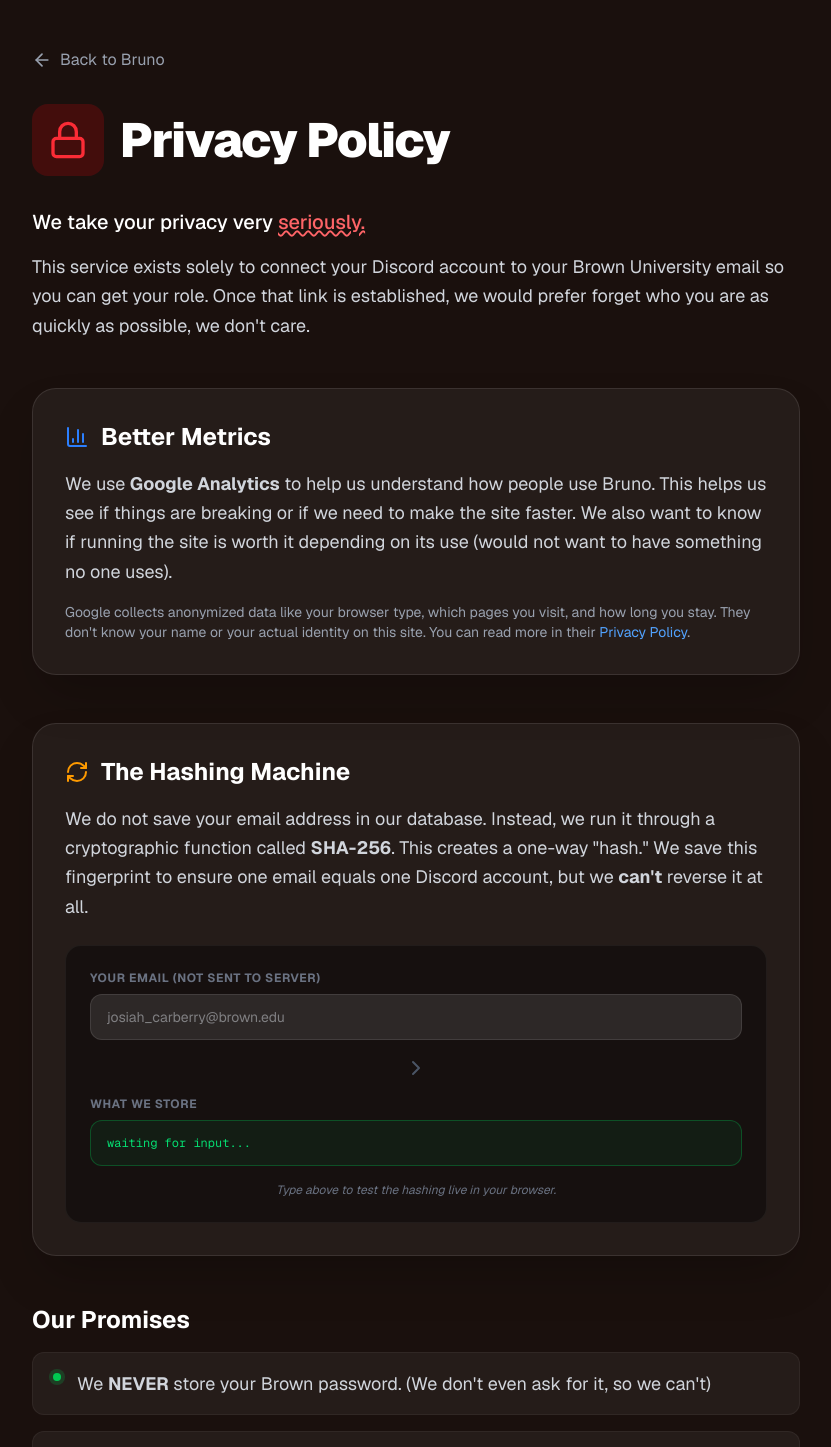
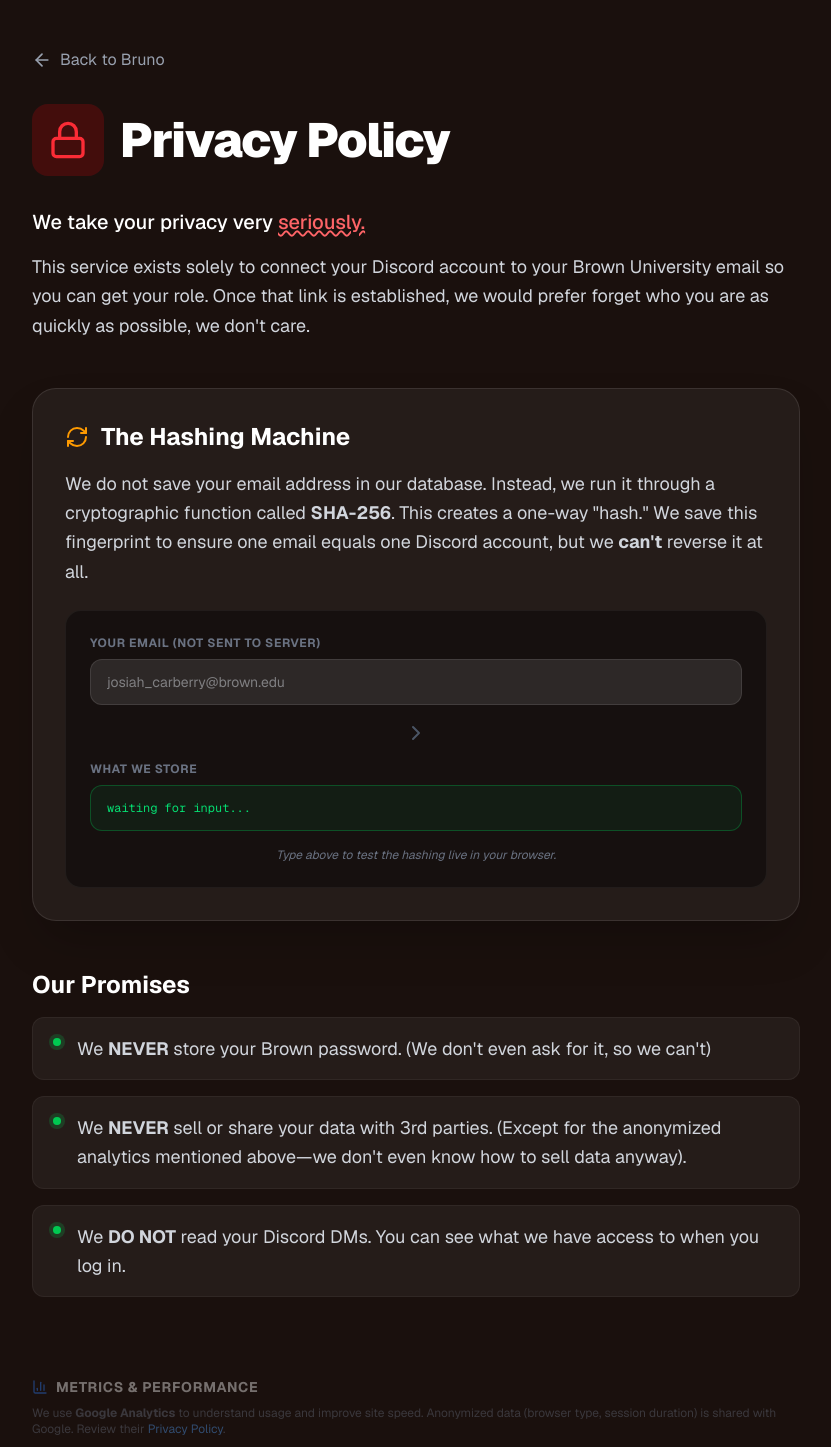
Before and after one commit to snomf/brown-verification, a Next.js app: page /privacy in a window 1280 px wide. Shown: the top 1447 px of the page, without its empty margins (224-1055 px from the left). Built offline with nearby package versions, Linux system fonts and the light colour scheme.

Commit message:
Discretion

```diff
--- a/app/privacy/page.js
+++ b/app/privacy/page.js
@@ -53,18 +53,6 @@
                         </p>
                     </section>
 
-                    <section className="bg-white/5 p-8 rounded-3xl border border-white/10 shadow-2xl">
-                        <h2 className="text-2xl font-bold text-white mb-4 flex items-center gap-3">
-                            <BarChart3 className="w-6 h-6 text-blue-500" />
-                            Better Metrics
-                        </h2>
-                        <p className="mb-4">
-                            We use <strong>Google Analytics</strong> to help us understand how people use Bruno. This helps us see if things are breaking or if we need to make the site faster. We also want to know if running the site is worth it depending on its use (would not want to have something no one uses).
-                        </p>
-                        <p className="text-sm text-gray-400">
-                            Google collects anonymized data like your browser type, which pages you visit, and how long you stay. They don't know your name or your actual identity on this site. You can read more in their <a href="https://policies.google.com/privacy" target="_blank" rel="noopener noreferrer" className="text-blue-400 hover:underline">Privacy Policy</a>.
-                        </p>
-                    </section>
 
                     <section className="bg-white/5 p-8 rounded-3xl border border-white/10 shadow-2xl">
                         <h2 className="text-2xl font-bold text-white mb-4 flex items-center gap-3">
@@ -123,6 +111,16 @@
                             </li>
                         </ul>
                     </section>
+
+                    <section className="pt-8 opacity-40 hover:opacity-100 transition-opacity">
+                        <div className="flex items-center gap-2 mb-2">
+                            <BarChart3 className="w-4 h-4 text-blue-500" />
+                            <h2 className="text-sm font-bold text-white uppercase tracking-wider">Metrics & Performance</h2>
+                        </div>
+                        <p className="text-xs text-gray-500">
+                            We use <strong>Google Analytics</strong> to understand usage and improve site speed. Anonymized data (browser type, session duration) is shared with Google. Review their <a href="https://policies.google.com/privacy" target="_blank" rel="noopener noreferrer" className="text-blue-400 hover:underline">Privacy Policy</a>.
+                        </p>
+                    </section>
                 </div>
 
                 <footer className="mt-20 pt-10 border-t border-white/10 text-center text-gray-500 text-sm flex flex-col items-center gap-4">
```
